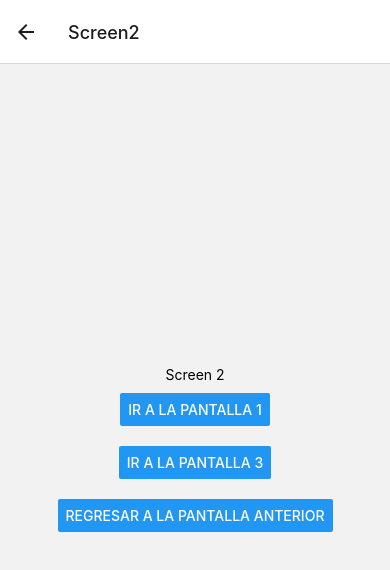
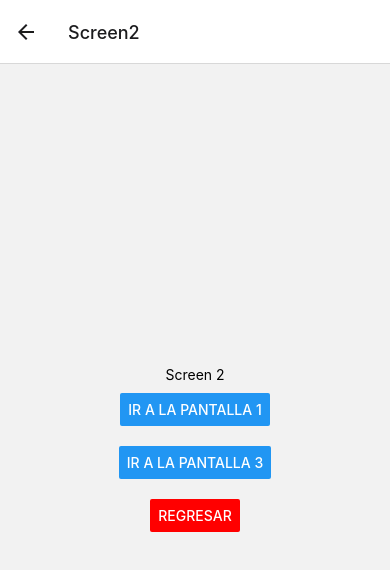
Before and after one commit to AlexanderGoH/TallerNav-ReactNat, a React Native app in the folder NavStack/: screen /Screen2 in a window 390 px wide. Shown: the top 570 px of the page. Built offline with nearby package versions, Linux system fonts and the light colour scheme.

Commit message:
Ajuste de estilos para el botón Regresar

```diff
--- a/NavStack/screens/Screen1.js
+++ b/NavStack/screens/Screen1.js
@@ -19,7 +19,8 @@ export default function Screen1({ navigation }) {
       </View>
       <View style={{margin: 10}}>
         <Button
-          title="Regresar a la pantalla anterior"
+          color='red'
+          title="Regresar"
           onPress={() => navigation.goBack()}
         />
       </View>
--- a/NavStack/screens/Screen2.js
+++ b/NavStack/screens/Screen2.js
@@ -19,7 +19,8 @@ export default function Screen2({ navigation }) {
       </View>
       <View style={{margin: 10}}>
         <Button
-          title="Regresar a la pantalla anterior"
+          color='red'
+          title="Regresar"
           onPress={() => navigation.goBack()}
         />
       </View>
--- a/NavStack/screens/Screen3.js
+++ b/NavStack/screens/Screen3.js
@@ -19,7 +19,8 @@ export default function Screen3({ navigation }) {
       </View>
       <View style={{margin: 10}}>
         <Button
-          title="Regresar a la pantalla anterior"
+          color='red'
+          title="Regresar"
           onPress={() => navigation.goBack()}
         />
       </View>
```
